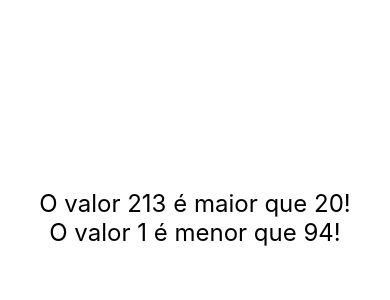
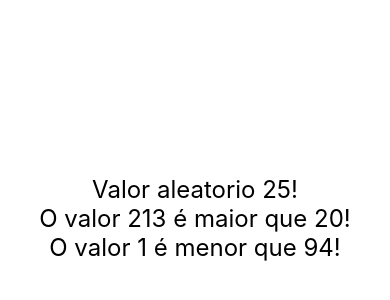
Before and after one commit to dronan/exercise-react-native, a React Native app: screen / in a window 390 px wide. Shown: the part 204-504 px from the top of the page. Built offline with nearby package versions, Linux system fonts and the light colour scheme.

Commit message:
exercicio que traz um numero aleatorio entre 1 e 60

```diff
--- a/src/App.js
+++ b/src/App.js
@@ -3,11 +3,13 @@ import {StyleSheet, View} from 'react-native';
 
 import Primeiro from './components/Primeiro';
 import CompPadrao, {Comp1, Comp2} from './components/Multi';
+import Aleatorio from './components/Aleatorio';
 import MinMax from './components/MinMax';
 
 export default () => {
   return (
     <View style={style.App}>
+      <Aleatorio min={1} max={60} />
       <MinMax min={213} max={20} />
       <MinMax min={1} max={94} />
       {/* <CompPadrao />
--- /dev/null
+++ b/src/components/Aleatorio.js
@@ -0,0 +1,9 @@
+import React from 'react';
+import {Text} from 'react-native';
+import Estilo from './estilo';
+
+export default props => {
+  const {min, max} = props;
+  const resultado = parseInt(Math.random() * (max - min + 1) + min);
+  return <Text style={Estilo.textGrande}>Valor aleatorio {resultado}!</Text>;
+};
```
